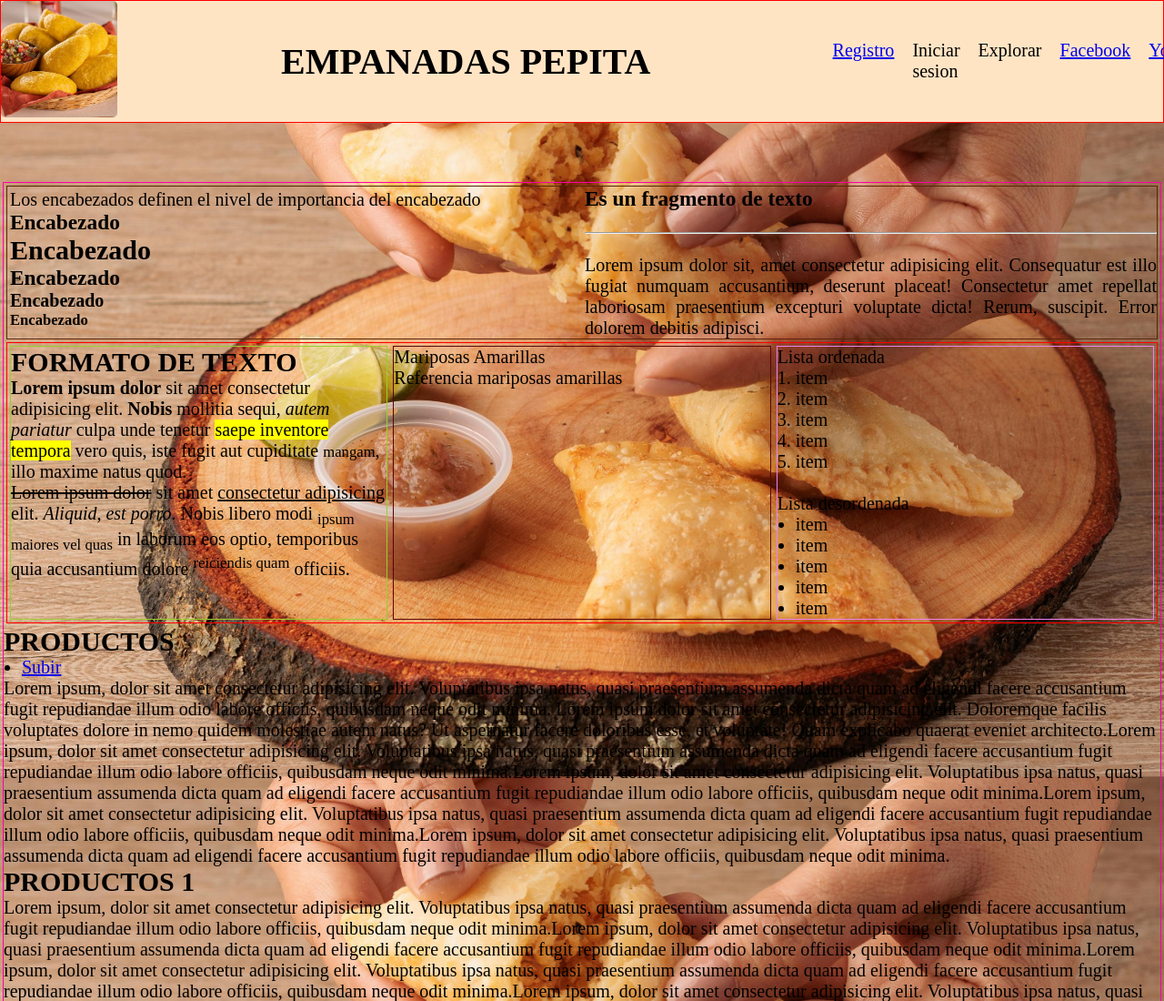
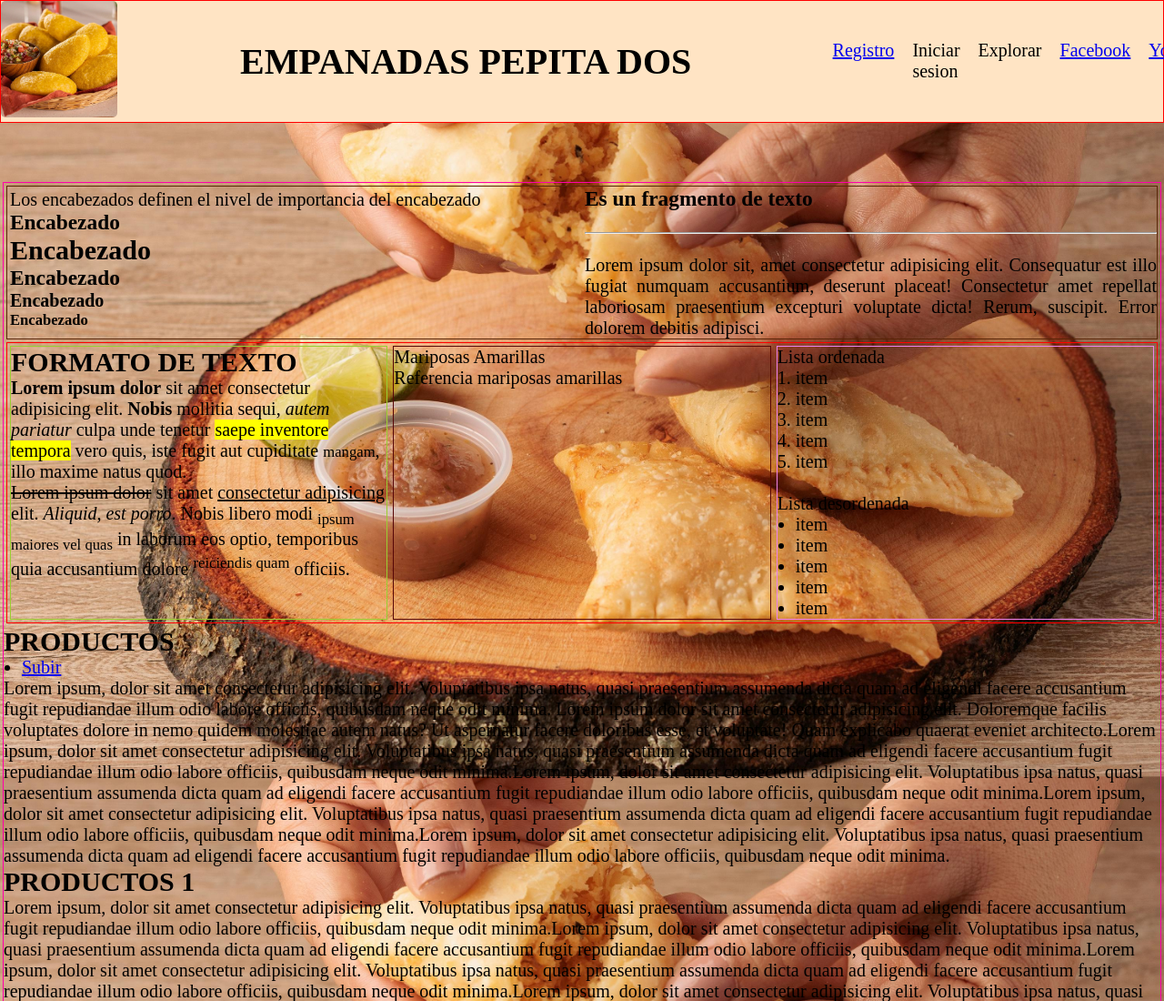
Before and after one commit to LizethMartinez007/Empanaditas, a plain HTML site: page index.html in a window 1280 px wide. Shown: the top 1100 px of the page at 91% size. Drawn offline with Linux system fonts and the light colour scheme.

Commit message:
Cambio de nombre de Empanadas pepita

```diff
--- a/index.html
+++ b/index.html
@@ -11,7 +11,7 @@
         <article class="encabezado-imagen">
             <img class="encabezado-imagen-logo" src="/image/empanadas.jpg" alt="Logo">
         </article>
-        <h1 class="encabezado-titulo">EMPANADAS PEPITA</h1>
+        <h1 class="encabezado-titulo">EMPANADAS PEPITA DOS</h1>
 
         <nav class="encabezado-menu">
             <ul class="encabezado-menu-lista">
```
